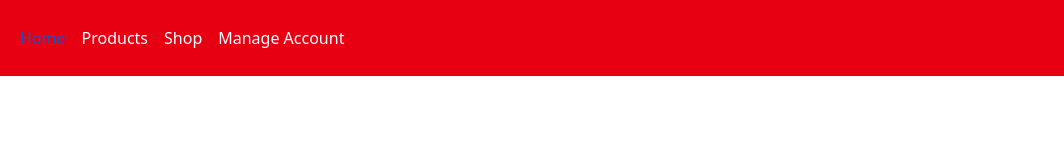
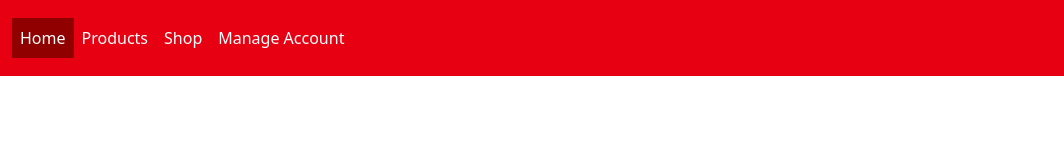
Before and after one commit to GBossio1924/framework-challenge, a plain HTML site: page index.html in a window 1280 px wide. In both pictures the pointer is over the link "Home". Shown: the full height of the page, 216-1280 px from the left. Drawn offline with nearby package versions, Linux system fonts and the light colour scheme.

Commit message:
Updated Nav Bar Link Formatting

```diff
--- a/style.css
+++ b/style.css
@@ -1,11 +1,8 @@
-a {
-    text-decoration: none;
-  }
-
-  a:link {
+.nav-link {
     color: #FFFFFF;
   }
 
-  a:hover {
-    color: #999999;
+  .nav-link:hover {
+    color: #FFFFFF;
+    background-color: #900000;
   }
```
